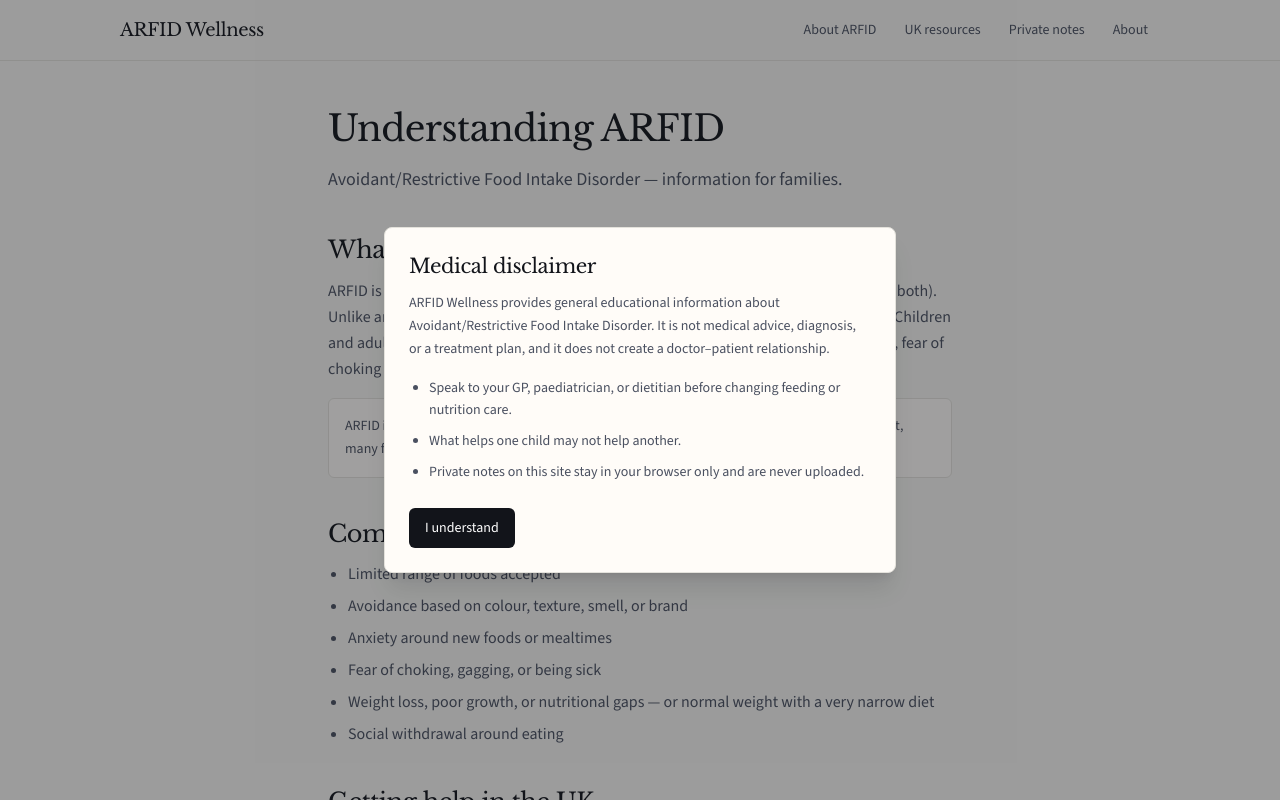
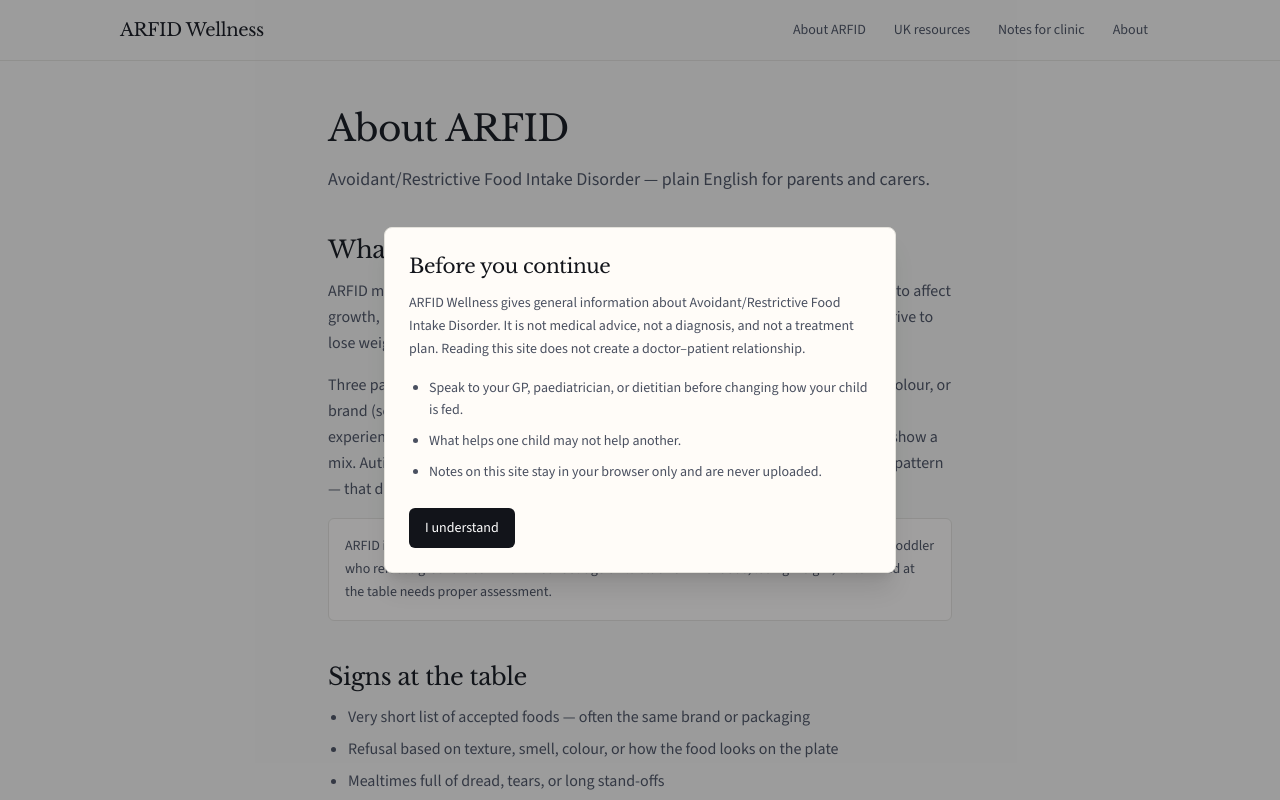
Before and after one commit to tedotedo/afird-new, a Next.js app: page /arfid in a window 1280 px wide. Shown: the top 800 px of the page. Built offline with nearby package versions, Linux system fonts and the light colour scheme; no server answers.

Commit message:
Rewrite site copy in practical paediatrician voice
Drop wellness brochure tone. Lead with real mealtime/growth problems,
expand ARFID guidance for parents, retitle notes for clinic prep, and
keep the no-data localStorage model.

```diff
--- a/src/app/arfid/page.tsx
+++ b/src/app/arfid/page.tsx
@@ -6,39 +6,98 @@ export const metadata: Metadata = { title: 'About ARFID' };
 export default function ArfidPage() {
   return (
     <article className="mx-auto max-w-prose px-4 py-12 sm:px-6">
-      <h1 className="font-display text-4xl text-ink">Understanding ARFID</h1>
+      <h1 className="font-display text-4xl text-ink">About ARFID</h1>
       <p className="mt-4 text-lg leading-relaxed text-ink-muted">
-        Avoidant/Restrictive Food Intake Disorder — information for families.
+        Avoidant/Restrictive Food Intake Disorder — plain English for parents and carers.
       </p>
 
       <h2 className="mt-10 font-display text-2xl text-ink">What is ARFID?</h2>
       <p className="mt-3 leading-relaxed text-ink-muted">
-        ARFID is an eating disorder where someone avoids certain foods or restricts intake
-        (or both). Unlike anorexia or bulimia, it is not driven by body image, weight, or shape
-        concerns. Children and adults may have a limited accepted range, sensory sensitivities
-        to texture or taste, fear of choking or vomiting, or little interest in food.
+        ARFID means a child (or adult) avoids many foods, or eats very little overall — enough to
+        affect growth, nutrition, energy, or daily life. It is not about wanting to be thin. There
+        is no drive to lose weight or control shape. That is the main difference from anorexia.
+      </p>
+      <p className="mt-4 leading-relaxed text-ink-muted">
+        Three patterns show up often. Some children refuse foods because of texture, smell, colour,
+        or brand (sensory). Some are frightened of choking, gagging, or being sick after a bad
+        experience. Others simply have little interest in food and forget to eat. Many children
+        show a mix. Autism and other neurodevelopmental conditions overlap a lot with the sensory
+        pattern — that does not make the eating problem less real.
       </p>
       <p className="mt-4 rounded-md border border-rule bg-paper-card p-4 text-sm leading-relaxed text-ink-muted">
-        ARFID is a recognised medical condition, not just &ldquo;picky eating&rdquo; or a phase. With proper
-        support, many families see meaningful improvement.
+        ARFID is a recognised medical condition, not &ldquo;just picky eating&rdquo; or a phase you can wait
+        out. A toddler who refuses greens is common. A school-age child stuck on five foods, losing
+        weight, or terrified at the table needs proper assessment.
       </p>
 
-      <h2 className="mt-10 font-display text-2xl text-ink">Common signs</h2>
+      <h2 className="mt-10 font-display text-2xl text-ink">Signs at the table</h2>
       <ul className="mt-3 list-disc space-y-2 pl-5 text-ink-muted">
-        <li>Limited range of foods accepted</li>
-        <li>Avoidance based on colour, texture, smell, or brand</li>
-        <li>Anxiety around new foods or mealtimes</li>
-        <li>Fear of choking, gagging, or being sick</li>
-        <li>Weight loss, poor growth, or nutritional gaps — or normal weight with a very narrow diet</li>
-        <li>Social withdrawal around eating</li>
+        <li>Very short list of accepted foods — often the same brand or packaging</li>
+        <li>Refusal based on texture, smell, colour, or how the food looks on the plate</li>
+        <li>Mealtimes full of dread, tears, or long stand-offs</li>
+        <li>Fear of choking, gagging, or vomiting</li>
+        <li>Poor growth, weight loss, tiredness, or constipation — or normal weight on a very narrow diet</li>
+        <li>Avoiding parties, school dinners, or eating with other people</li>
       </ul>
 
-      <h2 className="mt-10 font-display text-2xl text-ink">Getting help in the UK</h2>
+      <h2 className="mt-10 font-display text-2xl text-ink">What to try carefully this week</h2>
       <p className="mt-3 leading-relaxed text-ink-muted">
-        Start with your GP. They can refer to community paediatrics, dietetics, CAMHS, or specialist
-        eating-disorder services depending on local pathways. See our{' '}
-        <Link href="/resources" className="underline decoration-rule underline-offset-2 hover:text-ink">UK resources</Link>
-        {' '}page for charity and NHS links.
+        There is no miracle diet. Pressure and bribes usually make mealtime anxiety worse. Small,
+        steady steps work better than big confrontations.
+      </p>
+      <ul className="mt-3 list-disc space-y-2 pl-5 text-ink-muted">
+        <li>Keep mealtimes calm and predictable. Same place, same rough time, no long battles.</li>
+        <li>Offer one safe food alongside a tiny amount of something new — no requirement to eat it.</li>
+        <li>Let the child look at, smell, or touch a new food before tasting. That counts as progress.</li>
+        <li>Do not hide new foods inside accepted ones if trust is already fragile.</li>
+        <li>Write down what they actually eat in a normal week. You will need that list for clinic.</li>
+      </ul>
+      <p className="mt-4 leading-relaxed text-ink-muted">
+        Do not start supplements, meal replacements, or major diet changes without advice from
+        your GP or a dietitian. Cutting out food groups on your own can make nutrition worse.
+      </p>
+
+      <h2 className="mt-10 font-display text-2xl text-ink">When to see the GP</h2>
+      <p className="mt-3 font-medium text-ink">Seek urgent help (same day / A&amp;E / 999) if:</p>
+      <ul className="mt-2 list-disc space-y-2 pl-5 text-ink-muted">
+        <li>Your child cannot keep fluids down, is dehydrated, or is rapidly losing weight</li>
+        <li>They collapse, are unusually drowsy, or you are worried they are seriously unwell</li>
+        <li>There is acute choking risk you cannot manage at home</li>
+      </ul>
+      <p className="mt-4 font-medium text-ink">Book a routine GP appointment if:</p>
+      <ul className="mt-2 list-disc space-y-2 pl-5 text-ink-muted">
+        <li>The accepted food list is getting shorter, or mealtimes have become unmanageable</li>
+        <li>Growth has slowed, weight has dropped, or school energy is poor</li>
+        <li>Fear of choking or being sick is stopping them eating safely</li>
+        <li>You suspect autism or sensory issues and eating is part of the picture</li>
+      </ul>
+      <p className="mt-4 leading-relaxed text-ink-muted">
+        The GP can check growth, rule out medical causes, and refer to community paediatrics,
+        dietetics, CAMHS, or a local eating-disorder pathway. Pathways vary by area — ask what
+        exists where you live.
+      </p>
+
+      <h2 className="mt-10 font-display text-2xl text-ink">Prepare for the appointment</h2>
+      <p className="mt-3 leading-relaxed text-ink-muted">
+        Ten minutes of notes help more than a long story under stress. Bring:
+      </p>
+      <ul className="mt-3 list-disc space-y-2 pl-5 text-ink-muted">
+        <li>A list of foods they will eat (brands matter — write them down)</li>
+        <li>Foods they used to eat but now refuse</li>
+        <li>What happens at mealtimes — gagging, leaving the table, distress</li>
+        <li>Growth concerns, constipation, tiredness, or school impact</li>
+        <li>Questions you want answered before you leave</li>
+      </ul>
+      <p className="mt-4 leading-relaxed text-ink-muted">
+        Use our{' '}
+        <Link href="/notes" className="underline decoration-rule underline-offset-2 hover:text-ink">
+          Notes for clinic
+        </Link>{' '}
+        page if you want somewhere private to draft this. Or see{' '}
+        <Link href="/resources" className="underline decoration-rule underline-offset-2 hover:text-ink">
+          UK resources
+        </Link>{' '}
+        for charity and NHS links.
       </p>
     </article>
   );
--- a/src/app/layout.tsx
+++ b/src/app/layout.tsx
@@ -12,7 +12,7 @@ const serif = Libre_Baskerville({ subsets: ['latin'], weight: ['400', '700'], di
 export const metadata: Metadata = {
   title: { default: 'ARFID Wellness', template: '%s — ARFID Wellness' },
   description:
-    'Quiet UK information for families living with Avoidant/Restrictive Food Intake Disorder. Notes stay on this device. This site does not collect child or health data.',
+    'Practical UK information for families dealing with Avoidant/Restrictive Food Intake Disorder. Notes stay on this device. This site does not collect child or health data.',
   applicationName: 'ARFID Wellness',
   manifest: '/site.webmanifest',
   icons: {
--- a/src/app/notes/page.tsx
+++ b/src/app/notes/page.tsx
@@ -3,6 +3,19 @@
 import { useEffect, useState } from "react";
 
 const KEY = "aw-local-notes";
+
+const PLACEHOLDER = `Accepted foods (include brands):
+-
+
+Feared / refused foods:
+-
+
+What happens at mealtimes:
+-
+
+Questions for GP / dietitian:
+-
+`;
 
 export default function NotesPage() {
   const [text, setText] = useState("");
@@ -38,17 +51,19 @@ export default function NotesPage() {
 
   return (
     <article className="mx-auto max-w-prose px-4 py-12 sm:px-6">
-      <h1 className="font-display text-4xl text-ink">Private notes</h1>
+      <h1 className="font-display text-4xl text-ink">Notes for clinic</h1>
       <p className="mt-4 text-ink-muted leading-relaxed">
-        Optional notes stay in <strong className="font-medium text-ink">this browser only</strong>.
-        Nothing is uploaded. Clearing site data removes them.
+        Use this before a GP, paediatric, or dietitian appointment. List accepted foods, feared
+        foods, and the questions you want answered. Notes stay in{' '}
+        <strong className="font-medium text-ink">this browser only</strong>. Nothing is uploaded.
+        Clearing site data removes them.
       </p>
       <textarea
         value={text}
         onChange={(e) => setText(e.target.value)}
-        rows={12}
+        rows={14}
         className="mt-6 w-full rounded-md border border-rule bg-paper-card p-3 text-ink shadow-sm focus:border-accent focus:outline-none focus:ring-1 focus:ring-accent"
-        placeholder="Questions for clinic, foods to try, wins…"
+        placeholder={PLACEHOLDER}
       />
       <div className="mt-4 flex flex-wrap gap-3">
         <button type="button" onClick={save} className="rounded-md bg-accent px-4 py-2 text-sm font-medium text-white hover:bg-accent-hover">
--- a/src/app/page.tsx
+++ b/src/app/page.tsx
@@ -4,22 +4,22 @@ const topics = [
   {
     href: '/arfid',
     title: 'About ARFID',
-    body: 'What Avoidant/Restrictive Food Intake Disorder is, common signs, and why it is not “just picky eating”.',
+    body: 'What it is in plain English, signs at the table, and how it differs from picky eating.',
   },
   {
     href: '/resources',
     title: 'UK resources',
-    body: 'NHS and charity links, helplines, and places families can turn for support.',
+    body: 'Beat, ARFID Awareness UK, NHS links, helplines — plus what to ask your GP.',
   },
   {
     href: '/notes',
-    title: 'Private notes',
-    body: 'Optional notes that stay in your browser only. Nothing is uploaded to us.',
+    title: 'Notes for clinic',
+    body: 'Jot accepted foods, feared foods, and questions before your appointment. Stays in this browser only.',
   },
   {
     href: '/about',
     title: 'About',
-    body: 'Written by Dr Mark Aszkenasy, consultant community paediatrician.',
+    body: 'Why this site exists. Written by Dr Mark Aszkenasy, consultant community paediatrician.',
   },
 ];
 
@@ -28,12 +28,17 @@ export default function HomePage() {
     <div>
       <section className="border-b border-rule bg-paper-card">
         <div className="mx-auto max-w-site px-4 py-14 sm:px-6 sm:py-20">
-          <p className="text-sm font-medium uppercase tracking-[0.14em] text-ink-faint">For families</p>
+          <p className="text-sm font-medium uppercase tracking-[0.14em] text-ink-faint">For parents and carers</p>
           <h1 className="mt-3 max-w-2xl font-display text-4xl text-ink sm:text-5xl">ARFID Wellness</h1>
           <p className="mt-5 max-w-2xl text-lg leading-relaxed text-ink-muted">
-            Quiet information for parents and carers supporting a child with
-            Avoidant/Restrictive Food Intake Disorder. No accounts. No food photos uploaded.
-            No growth charts stored on our servers.
+            Your child eats a handful of foods. Mealtimes feel like a battle. You worry about growth,
+            choking, or whether this is autism-related sensory stuff. That is the problem this site
+            is for.
+          </p>
+          <p className="mt-4 max-w-2xl leading-relaxed text-ink-muted">
+            Plain UK information on Avoidant/Restrictive Food Intake Disorder. No accounts.
+            No food photos uploaded. No growth charts on our servers. Optional notes stay in
+            your browser only.
           </p>
           <div className="mt-8 flex flex-wrap gap-3">
             <Link href="/arfid" className="rounded-md bg-ink px-4 py-2.5 text-sm text-white hover:bg-ink-muted">
@@ -47,7 +52,7 @@ export default function HomePage() {
       </section>
 
       <section className="mx-auto max-w-site px-4 py-12 sm:px-6">
-        <h2 className="font-display text-2xl text-ink">Topics</h2>
+        <h2 className="font-display text-2xl text-ink">On this site</h2>
         <div className="mt-6 grid gap-4 sm:grid-cols-2">
           {topics.map((t) => (
             <Link key={t.href} href={t.href} className="rounded-lg border border-rule bg-paper-card p-5 hover:border-ink/20">
@@ -62,9 +67,8 @@ export default function HomePage() {
         <div className="mx-auto max-w-site px-4 py-10 sm:px-6">
           <h2 className="font-display text-lg text-ink">Medical disclaimer</h2>
           <p className="mt-2 max-w-3xl text-sm leading-relaxed text-ink-muted">
-            General information only — not a substitute for professional medical advice.
-            Always consult your GP, paediatrician, dietitian, or healthcare team about feeding
-            and nutrition.
+            General information only — not a substitute for professional advice. Talk to your GP,
+            paediatrician, or dietitian about feeding and nutrition.
           </p>
         </div>
       </section>
--- a/src/app/privacy/page.tsx
+++ b/src/app/privacy/page.tsx
@@ -9,23 +9,28 @@ export default function PrivacyPage() {
       <div className="mt-8 space-y-4 text-ink-muted leading-relaxed">
         <p>
           <strong className="font-medium text-ink">ARFID Wellness does not collect child or health data.</strong>{" "}
-          There are no accounts, no food logs in the cloud, no camera uploads, and no BMI calculators that store results.
+          No accounts. No cloud food logs. No camera uploads. No BMI tools that store results.
         </p>
         <p>
-          Optional notes on the Notes page use browser localStorage on your device only. We cannot see them.
+          Optional notes on the Notes for clinic page use browser localStorage on your device.
+          We cannot read them.
         </p>
         <p>
-          If you accept analytics cookies, we use Google Analytics 4 for anonymous traffic (pages, devices, approximate region).
-          Measurement ID is set via environment; it is not a tracking product for food or sleep.
+          If you accept analytics cookies, we use Google Analytics 4 for anonymous site traffic
+          (pages viewed, device type, rough region). That is not used to track food, sleep, or
+          anything about your child.
         </p>
         <p>
-          Hosting is on Netlify. The domain may remain arfidwellnesstracker.com for continuity even though the product name is ARFID Wellness.
+          The site is hosted on Netlify. It may appear at arfidwellnesstracker.com and
+          arfidwellness.co.uk. Same site, same privacy rules — the older tracker domain is kept
+          so existing links still work.
         </p>
         <p>
-          Contact via{" "}
+          Questions:{" "}
           <a className="text-accent underline-offset-2 hover:underline" href="https://practical-autism-research.co.uk">
             practical-autism-research.co.uk
-          </a>.
+          </a>
+          .
         </p>
       </div>
     </article>
--- a/src/app/resources/page.tsx
+++ b/src/app/resources/page.tsx
@@ -1,4 +1,5 @@
 import type { Metadata } from 'next';
+import Link from 'next/link';
 
 export const metadata: Metadata = { title: 'UK resources' };
 
@@ -7,19 +8,19 @@ const resources = [
     name: 'Beat — ARFID',
     url: 'https://www.beateatingdisorders.org.uk/types/arfid',
     org: 'Beat',
-    blurb: "UK eating-disorder charity: information, support, and helplines.",
+    blurb: 'UK eating-disorder charity: clear information, support, and helplines.',
   },
   {
     name: 'ARFID Awareness UK',
     url: 'https://www.arfidawarenessuk.org/',
     org: 'ARFID Awareness UK',
-    blurb: 'Charity focused on awareness and support for ARFID.',
+    blurb: 'Charity focused on awareness and practical support for ARFID.',
   },
   {
     name: 'CNTW NHS ARFID resources',
     url: 'https://www.cntw.nhs.uk/resource-library/support-for-avoidant-restrictive-food-intake-disorder-arfid/',
     org: 'CNTW NHS',
-    blurb: 'NHS resource library co-produced with experts and lived experience.',
+    blurb: 'NHS resource library co-produced with clinicians and families.',
   },
   {
     name: 'NHS Inform Scotland — ARFID',
@@ -32,14 +33,25 @@ const resources = [
 const helplines = [
   { name: 'Beat Helpline', detail: '0808 801 0677 — 9am–8pm weekdays, 4pm–8pm weekends' },
   { name: 'Beat Youthline (under 18)', detail: '0808 801 0711 — same hours' },
-  { name: 'NHS 111', detail: '111 — 24/7' },
+  { name: 'NHS 111', detail: '111 — 24/7 for urgent advice when you are unsure' },
+];
+
+const gpQuestions = [
+  'Could this be ARFID rather than picky eating?',
+  'Can we check growth and basic bloods?',
+  'Who locally deals with restricted eating — paediatrics, dietetics, CAMHS, or an eating-disorder team?',
+  'Is there a waiting list, and what should we do while we wait?',
+  'When should we come back sooner or go to A&E?',
 ];
 
 export default function ResourcesPage() {
   return (
     <div className="mx-auto max-w-site px-4 py-12 sm:px-6">
       <h1 className="font-display text-4xl text-ink">UK resources</h1>
-      <p className="mt-3 max-w-2xl text-ink-muted">Trusted starting points. Always use local NHS pathways for clinical care.</p>
+      <p className="mt-3 max-w-2xl text-ink-muted">
+        Useful starting points. Clinical care still goes through your GP and local NHS pathway.
+      </p>
+
       <div className="mt-8 grid gap-4 md:grid-cols-2">
         {resources.map((r) => (
           <a key={r.url} href={r.url} target="_blank" rel="noopener noreferrer" className="rounded-lg border border-rule bg-paper-card p-5 hover:border-ink/20">
@@ -49,6 +61,22 @@ export default function ResourcesPage() {
           </a>
         ))}
       </div>
+
+      <h2 className="mt-12 font-display text-2xl text-ink">What to ask your GP</h2>
+      <p className="mt-3 max-w-2xl text-sm leading-relaxed text-ink-muted">
+        Take a written list of accepted foods (include brands). It saves time and stops you
+        forgetting under pressure. Draft it in{' '}
+        <Link href="/notes" className="underline decoration-rule underline-offset-2 hover:text-ink">
+          Notes for clinic
+        </Link>{' '}
+        if that helps.
+      </p>
+      <ul className="mt-4 list-disc space-y-2 pl-5 text-ink-muted">
+        {gpQuestions.map((q) => (
+          <li key={q}>{q}</li>
+        ))}
+      </ul>
+
       <h2 className="mt-12 font-display text-2xl text-ink">Helplines</h2>
       <ul className="mt-4 space-y-3">
         {helplines.map((h) => (
--- a/src/components/MedicalDisclaimerGate.tsx
+++ b/src/components/MedicalDisclaimerGate.tsx
@@ -26,16 +26,16 @@ export default function MedicalDisclaimerGate() {
   return (
     <div className="fixed inset-0 z-[60] flex items-end justify-center bg-ink/40 p-4 sm:items-center" role="dialog" aria-modal="true" aria-labelledby="aw-disclaimer-title">
       <div className="w-full max-w-lg rounded-lg border border-rule bg-paper-card p-5 shadow-xl sm:p-6">
-        <h2 id="aw-disclaimer-title" className="font-display text-xl text-ink">Medical disclaimer</h2>
+        <h2 id="aw-disclaimer-title" className="font-display text-xl text-ink">Before you continue</h2>
         <p className="mt-3 text-sm leading-relaxed text-ink-muted">
-          ARFID Wellness provides general educational information about Avoidant/Restrictive
-          Food Intake Disorder. It is not medical advice, diagnosis, or a treatment plan, and
-          it does not create a doctor–patient relationship.
+          ARFID Wellness gives general information about Avoidant/Restrictive Food Intake
+          Disorder. It is not medical advice, not a diagnosis, and not a treatment plan.
+          Reading this site does not create a doctor–patient relationship.
         </p>
         <ul className="mt-4 list-disc space-y-2 pl-5 text-sm leading-relaxed text-ink-muted">
-          <li>Speak to your GP, paediatrician, or dietitian before changing feeding or nutrition care.</li>
+          <li>Speak to your GP, paediatrician, or dietitian before changing how your child is fed.</li>
           <li>What helps one child may not help another.</li>
-          <li>Private notes on this site stay in your browser only and are never uploaded.</li>
+          <li>Notes on this site stay in your browser only and are never uploaded.</li>
         </ul>
         <button type="button" onClick={accept} className="mt-6 w-full rounded-md bg-ink px-4 py-2.5 text-sm text-white hover:bg-ink-muted sm:w-auto">
           I understand
--- a/src/components/Navigation.tsx
+++ b/src/components/Navigation.tsx
@@ -3,7 +3,7 @@ import Link from 'next/link';
 const links = [
   { href: '/arfid', label: 'About ARFID' },
   { href: '/resources', label: 'UK resources' },
-  { href: '/notes', label: 'Private notes' },
+  { href: '/notes', label: 'Notes for clinic' },
   { href: '/about', label: 'About' },
 ];
 
```
Also changed, not shown: src/app/about/page.tsx (+19 -3 lines), src/components/Footer.tsx (+6 -6 lines).
